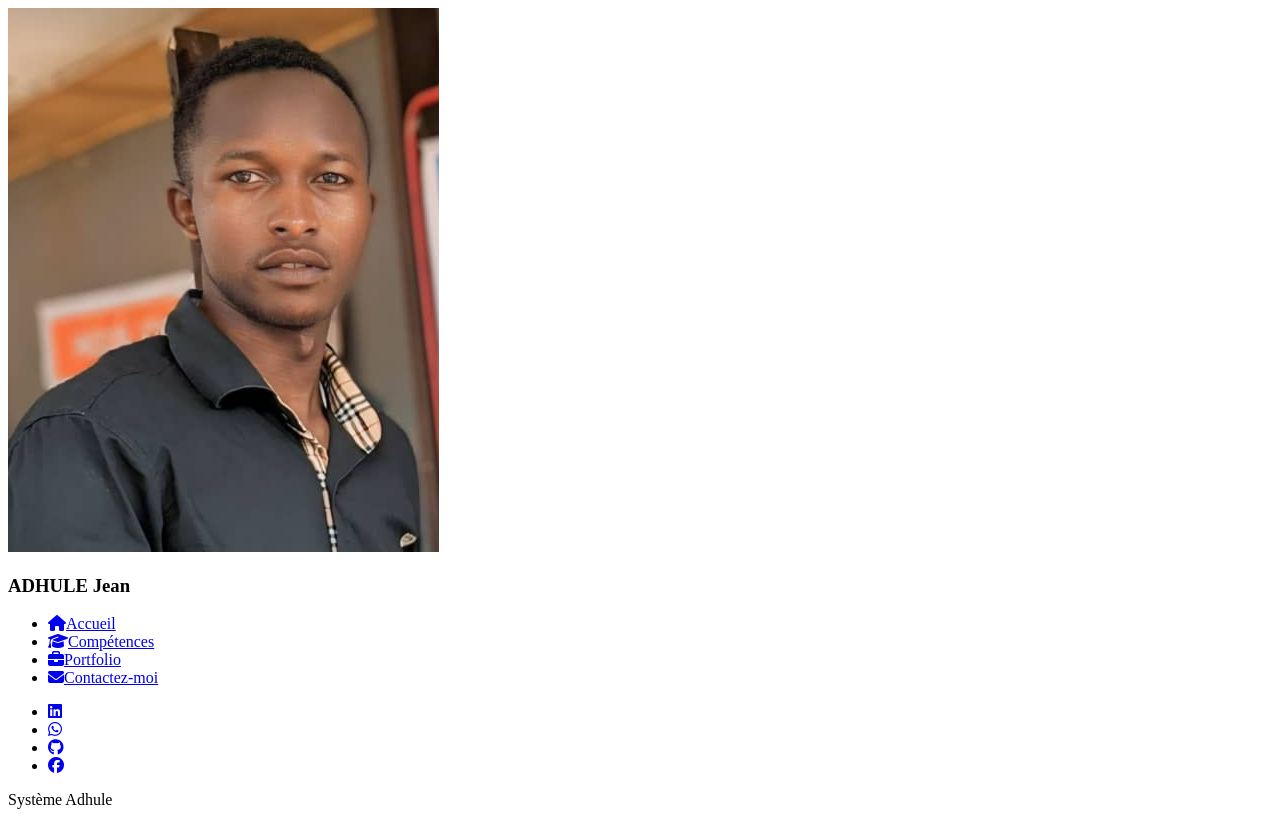
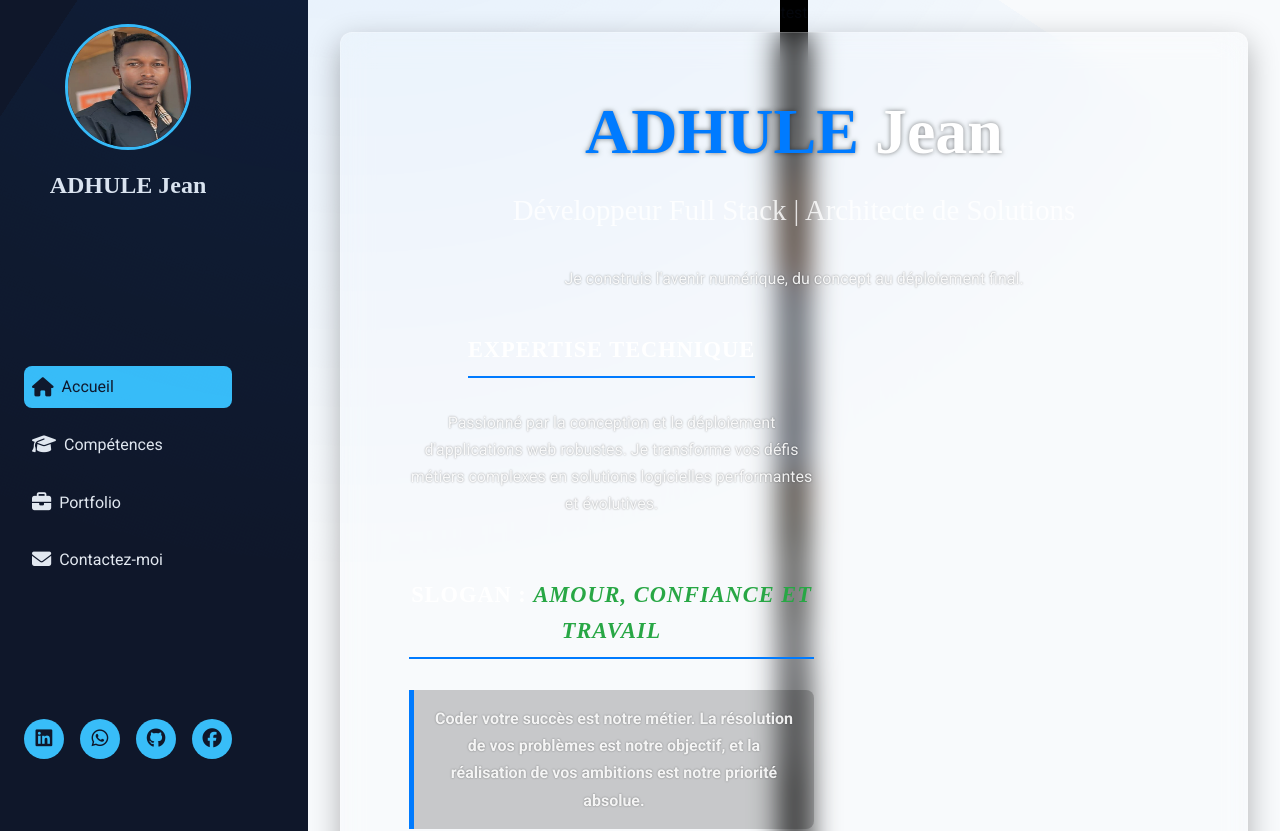
Before and after one commit to ADHULE/react_cv, a React (Create React App) app: page / in a window 1280 px wide. Shown: the top 831 px of the page. Built offline with nearby package versions, Linux system fonts and the light colour scheme; a web font is replaced by a local one.

Commit message:
first deploy app

```diff
--- a/package.json
+++ b/package.json
@@ -2,11 +2,13 @@
   "name": "minuteur_app",
   "version": "0.1.0",
   "private": true,
+  "homepage": "https://ADHULE.github.io/react_cv.git",
   "dependencies": {
     "@testing-library/dom": "^10.4.1",
     "@testing-library/jest-dom": "^6.8.0",
     "@testing-library/react": "^16.3.0",
     "@testing-library/user-event": "^13.5.0",
+    "gh": "^2.8.9",
     "react": "^19.1.1",
     "react-dom": "^19.1.1",
     "react-router-dom": "^7.9.3",
@@ -17,7 +19,9 @@
     "start": "react-scripts start",
     "build": "react-scripts build",
     "test": "react-scripts test",
-    "eject": "react-scripts eject"
+    "eject": "react-scripts eject",
+    "predeploy":"npm run build",
+    "deploy": "gh -pages -d build"
   },
   "eslintConfig": {
     "extends": [
--- a/src/Styles/styles.scss
+++ b/src/Styles/styles.scss
@@ -1,6 +1,6 @@
-// @import "./settings";
-// @import "./Components/navigation";
-// @import "./Pages/home";
+@import "./settings";
+@import "./Components/navigation";
+@import "./Pages/home";
 // @import "./Pages/knowledges";
 // @import "./Pages/contact";
 // @import "./Pages/portfolio";
```
Also changed, not shown: src/Styles/Components/_navigation.scss (+13 -14 lines), 1 other file (tests, documents, lock files or other folders).
